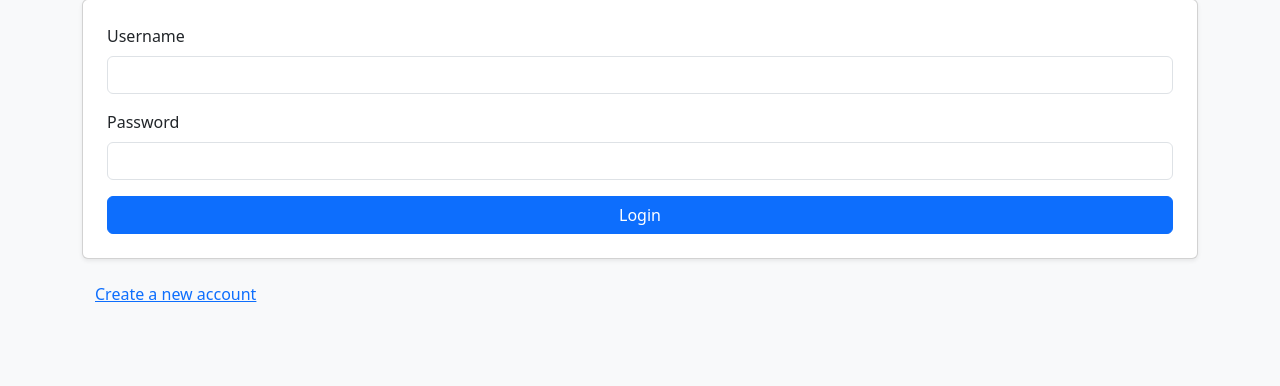
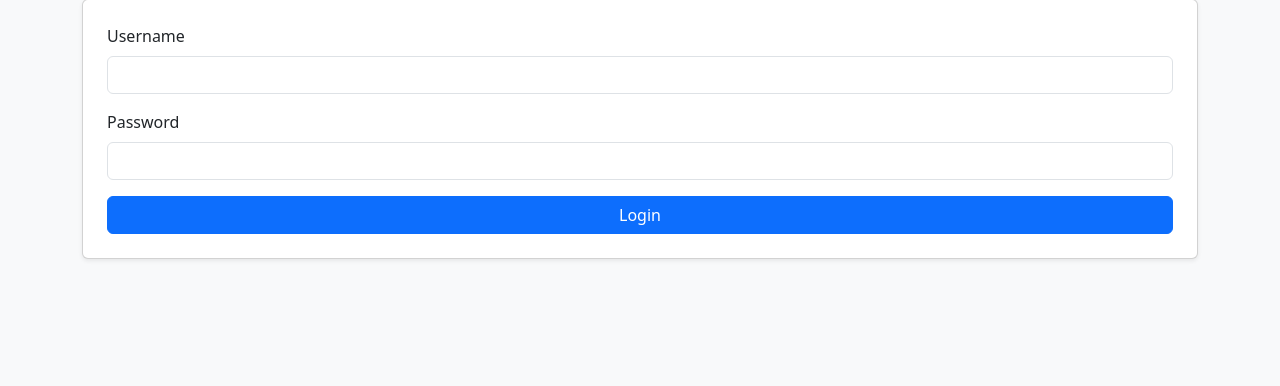
Before and after one commit to IcyOtter/AttendanceTracker, a Flask app: page /login in a window 1280 px wide. Shown: the part 153-539 px from the top of the page. Run offline with Flask 3, Linux system fonts and the light colour scheme; some libraries are stand-ins or nearby versions.

Commit message:
Removed registration page

```diff
--- a/app.py
+++ b/app.py
@@ -253,6 +253,7 @@ def edit_entry(entry_id):
     return render_template('edit.html', id=entry_id, entry=entry)
 
 # Define the route for the registration page
+"""
 @app.route('/register', methods=['GET', 'POST'])
 def register():
     if request.method == 'POST':
@@ -271,7 +272,7 @@ def register():
         conn.close()
         return redirect('/login')
     return render_template('register.html')
-
+"""
 # Define the route for the login page
 @app.route('/login', methods=['GET', 'POST'])
 def login():
--- a/templates/login.html
+++ b/templates/login.html
@@ -14,5 +14,4 @@
     </div>
     <button type="submit" class="btn btn-primary">Login</button>
 </form>
-<a href="/register" class="btn btn-link mt-3">Create a new account</a>
 {% endblock %}
```
